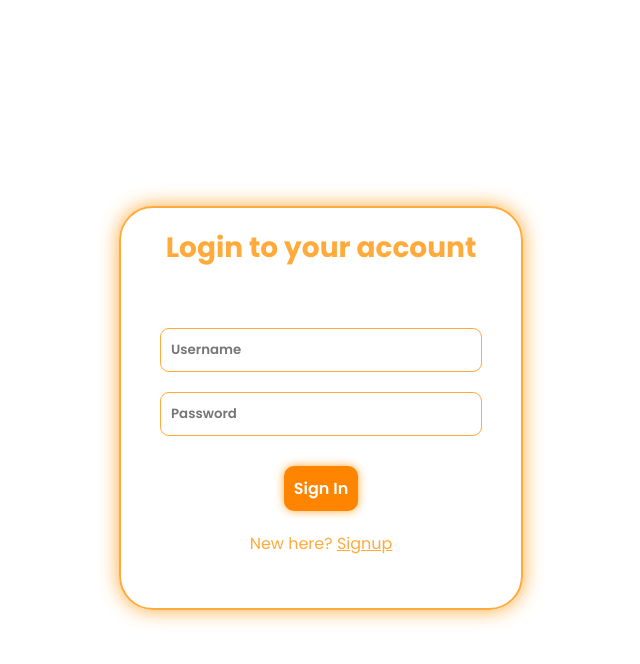
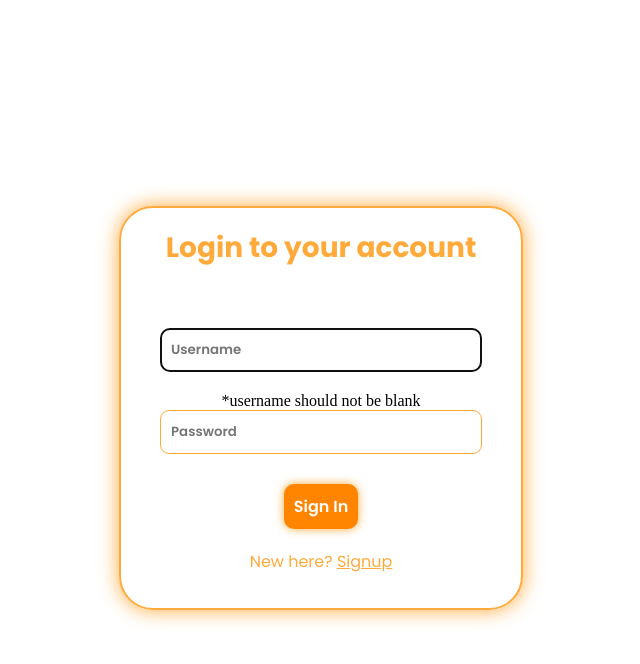
Before and after one commit to NehaKamath29/WAD, a website: page login.html in a window 1280 px wide. Both pictures are taken after a click on the button "Sign In". Shown: the whole page, without its empty margins (319-959 px from the left). Drawn offline with Linux system fonts and the light colour scheme.

Commit message:
Add files via upload

```diff
--- a/login.html
+++ b/login.html
@@ -1,24 +1,28 @@
 <!DOCTYPE html>
 <html lang="en">
+
 <head>
   <meta charset="UTF-8" />
   <meta http-equiv="X-UA-Compatible" content="IE=edge" />
   <meta name="viewport" content="width=device-width, initial-scale=1.0" />
-    <link rel="stylesheet" href="./css/login.css" />
+  <link rel="stylesheet" href="/css/login.css" />
   <title>Login</title>
 </head>
+
 <body>
   <div class="login-container">
     <h1>Login to your account</h1>
-      <input type="text" class="inputs username" placeholder="Username" />
-      <input
-        type="password"
-        class="inputs password"
-        placeholder="Password"
-      /><br />
-      <button class="btn-1">sign in</button>
+    <div id="name">
+    <input type="text" id="username" class="inputs username" placeholder="Username" />
+    <div class="formerror"> </div></div>
+    <div id="password1">
+    <input type="password" id="password" class="inputs password" placeholder="Password" /><br />
+    <div class="formerror"> </div></div>
+    <button class="btn-1" onclick="check()">sign in</button>
 
     <div class="already">New here? <a href="./signup.html">Signup</a></div>
   </div>
+  <script src="login.js"></script>
 </body>
+
 </html>
--- /dev/null
+++ b/login.js
@@ -0,0 +1,47 @@
+function check() {
+    password = document.getElementById("password").value;
+    username=document.getElementById("username").value;
+    clearErrors()
+
+    if (document.getElementById("username").value == "") {
+
+        seterror("name", "*username should not be blank");
+        returnval = false;
+        document.getElementById("username").focus()
+    } else {
+        returnval = true;
+    }
+
+    if (returnval == true) {
+        if (document.getElementById("password").value == "") {
+
+            seterror("password1", "*password should not be blank");
+            returnval = false;
+            document.getElementById("password").focus()
+        } else {
+            returnval = true;
+        }
+    }
+
+
+    if (returnval == true) {
+        window.location = "hotels.html"
+    }
+
+    }
+
+    function clearErrors() {
+
+        errors = document.getElementsByClassName('formerror');
+        for (let item of errors) {
+            item.innerHTML = "";
+        }
+
+
+    }
+
+    function seterror(id, error) {
+        //sets error inside tag of id
+        element = document.getElementById(id);
+        element.getElementsByClassName('formerror')[0].innerHTML = error;
+    }
```
Lines whose indentation alone changed are shown as unchanged.
